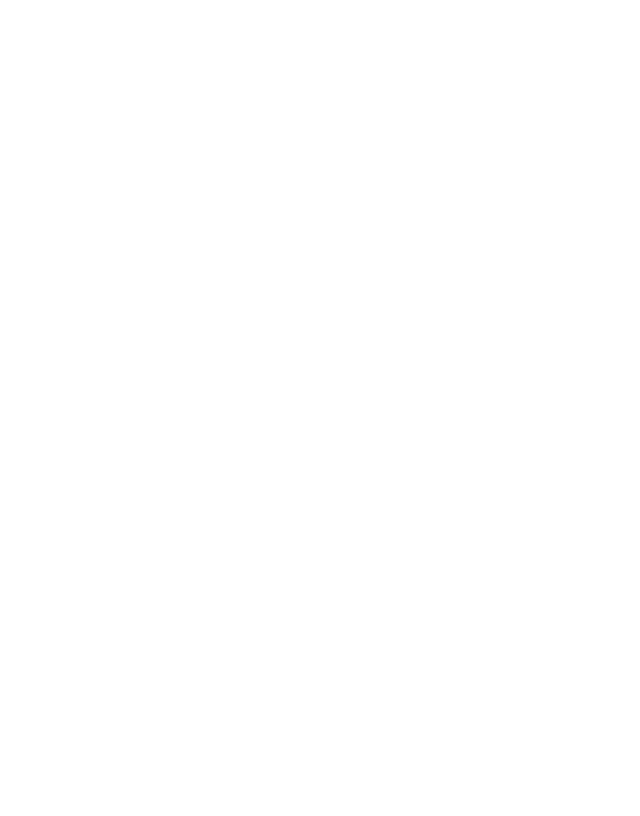
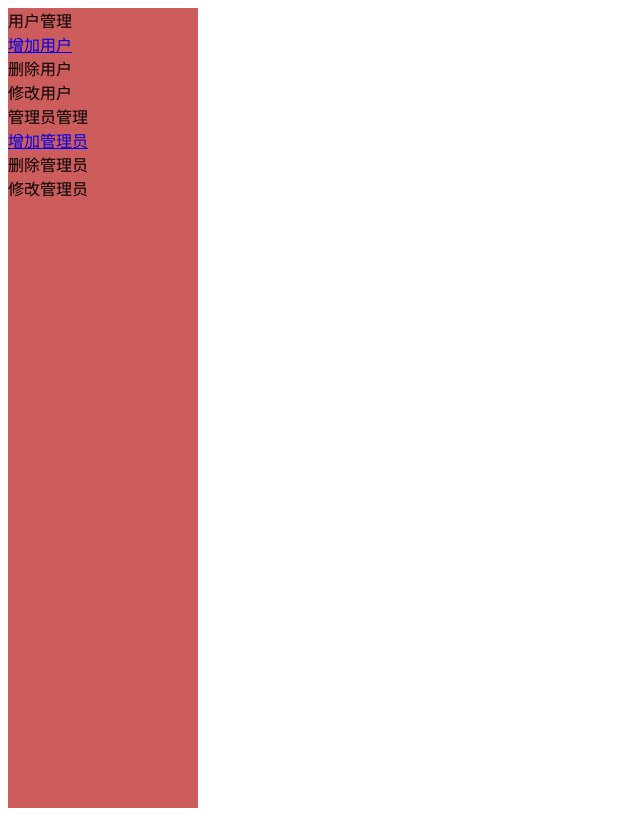
Before and after one commit to Eathyn/my-todo-app, a Vue app in the folder admin/: page / in a window 1280 px wide. Shown: the whole page, without its empty margins (0-640 px from the left). Built offline with nearby package versions, Linux system fonts and the light colour scheme; the HTML template or start-up script is replaced by a standard one.

Commit message:
feat(Main.vue): add Main.vue

```diff
--- a/admin/src/views/Main.vue
+++ b/admin/src/views/Main.vue
@@ -1,6 +1,24 @@
 <template>
-  <div>
-
+  <div class="container">
+    <div class="col1">
+      <div class="user">
+        <div>用户管理</div>
+        <div class="actions">
+          <router-link to="/user/add">增加用户</router-link>
+          <div>删除用户</div>
+          <div>修改用户</div>
+        </div>
+      </div>
+      <div class="admin">
+        <div>管理员管理</div>
+        <div class="actions">
+          <router-link to="/admin/add">增加管理员</router-link>
+          <div>删除管理员</div>
+          <div>修改管理员</div>
+        </div>
+      </div>
+    </div>
+    <router-view class="col2"></router-view>
   </div>
 </template>
 
@@ -11,5 +29,17 @@
 </script>
 
 <style scoped>
-
+.container {
+  display: flex;
+  width: 100%;
+  height: 100vh;
+}
+.col1 {
+  background-color: indianred;
+  width: 15%;
+}
+.col2 {
+  background-color: #aaa9a9;
+  width: 85%;
+}
 </style>
```
